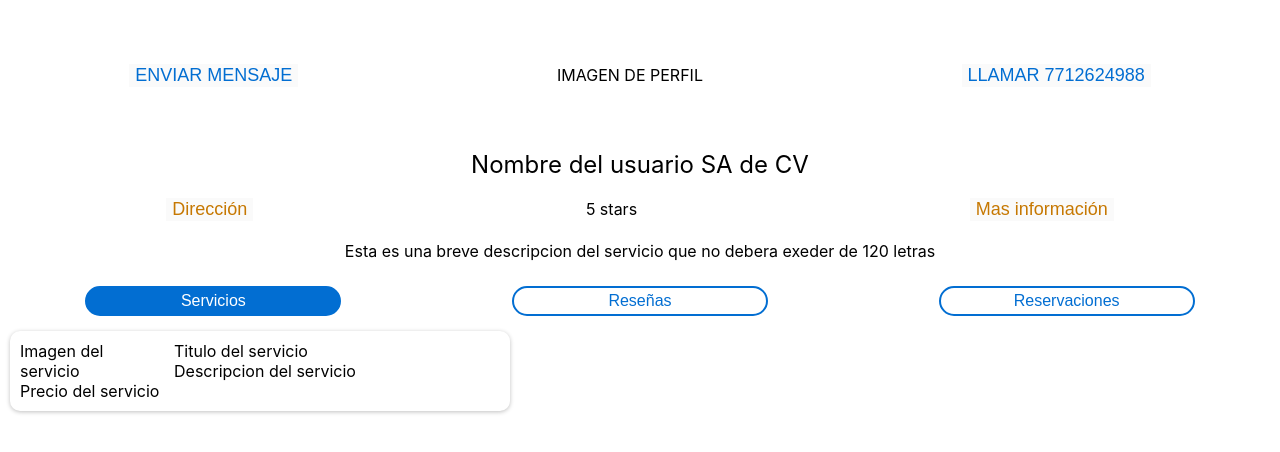
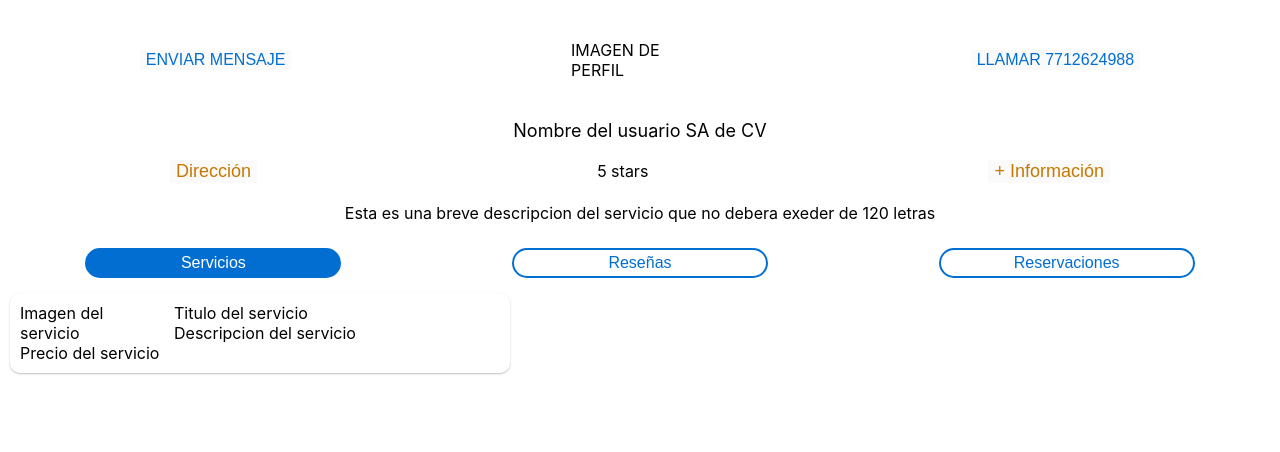
Before and after one commit to moctezumadaniel/tuservicio, a Next.js app: page /Customer_profile_template in a window 1280 px wide. Shown: the top 452 px of the page. Built offline with nearby package versions, Linux system fonts and the light colour scheme.

Commit message:
little change of styles to reduce space used

```diff
--- a/pages/Customer_profile_template/MoreInformation.js
+++ b/pages/Customer_profile_template/MoreInformation.js
@@ -3,7 +3,7 @@ import styles from '../../styles/CustomerProfileTemplate.module.css'
 function MoreInformation (){
     const directionDescription = "Dirección";
     const serviceScore = "5 stars";
-    const moreInformationDescription = "Mas información"
+    const moreInformationDescription = "+ Información"
     const briefDescription = "Esta es una breve descripcion del servicio que no debera exeder de 120 letras"
     return(
         <div>
--- a/styles/CustomerProfileTemplate.module.css
+++ b/styles/CustomerProfileTemplate.module.css
@@ -3,15 +3,18 @@
     display: flex;
     justify-content: space-around;
     align-items: center;
-    height: 150px;
+    height: 120px;
 }
 .MessageButton{
     background-color: #FAFAFA;
     color:#026ED2;
     outline: none;
     border: none;
-    font-size: large;
+    font-size:medium;
 
+}
+.ProfileImage{
+    width: 120px;
 }
 
 .PhoneCallButton{
@@ -19,12 +22,12 @@
     color:#026ED2;
     outline: none;
     border: none;
-    font-size: large;
+    font-size: medium;
 }
 
 .CustomerName{
     text-align: center;
-    font-size: x-large;
+    font-size: large;
 }
 /*SCORE OF THE SERVICES AND BUTTONS TO DISPLAY MORE INFORMATION*/
 
@@ -109,7 +112,7 @@
     padding: 10px;
     border-radius: 10px;
     margin: 10px;
-    box-shadow: 0px 1px 4px rgba(0, 0, 0, 0.25);
+    box-shadow: 0px 1px 2px rgba(0, 0, 0, 0.25);
 
 }
 
```
Also changed, not shown: pages/Customer_profile_template/Top_description.js (+1 -1 lines).
